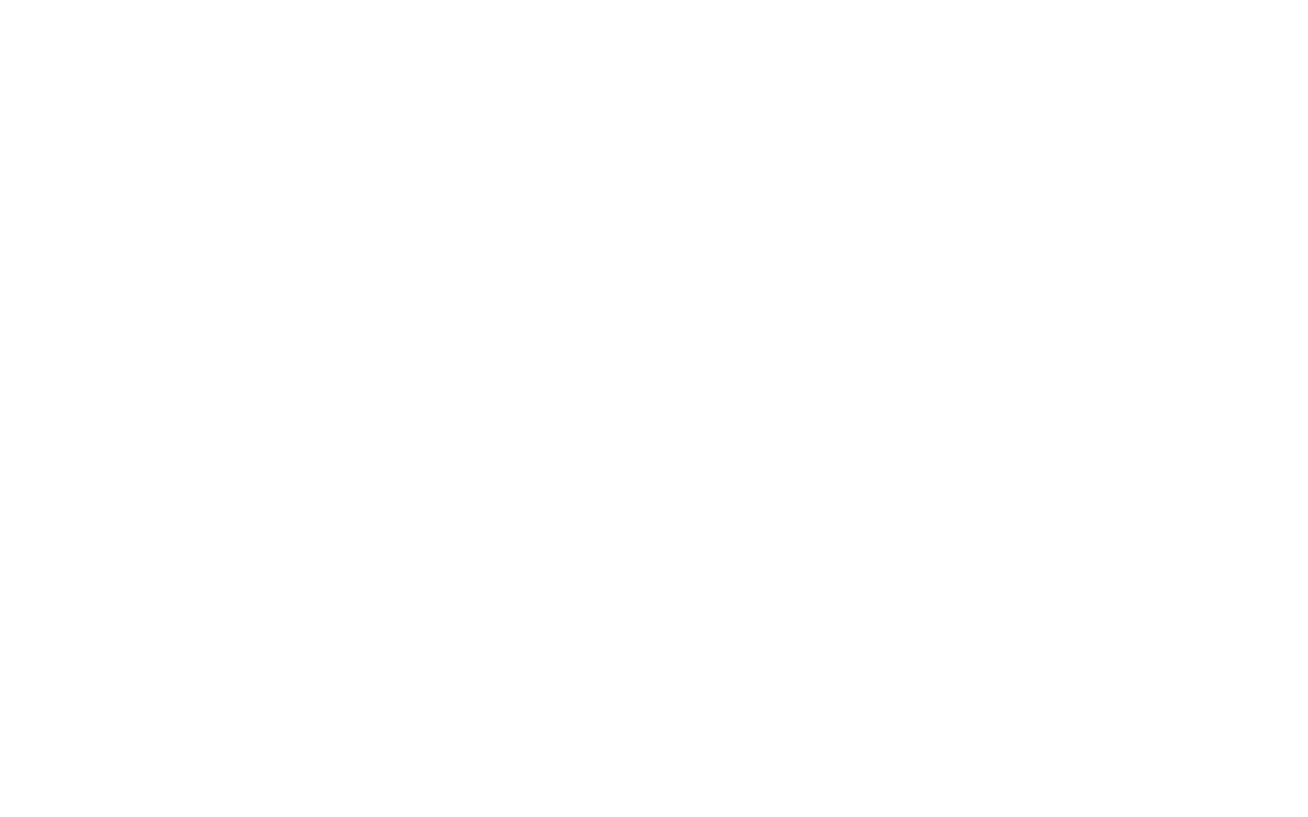
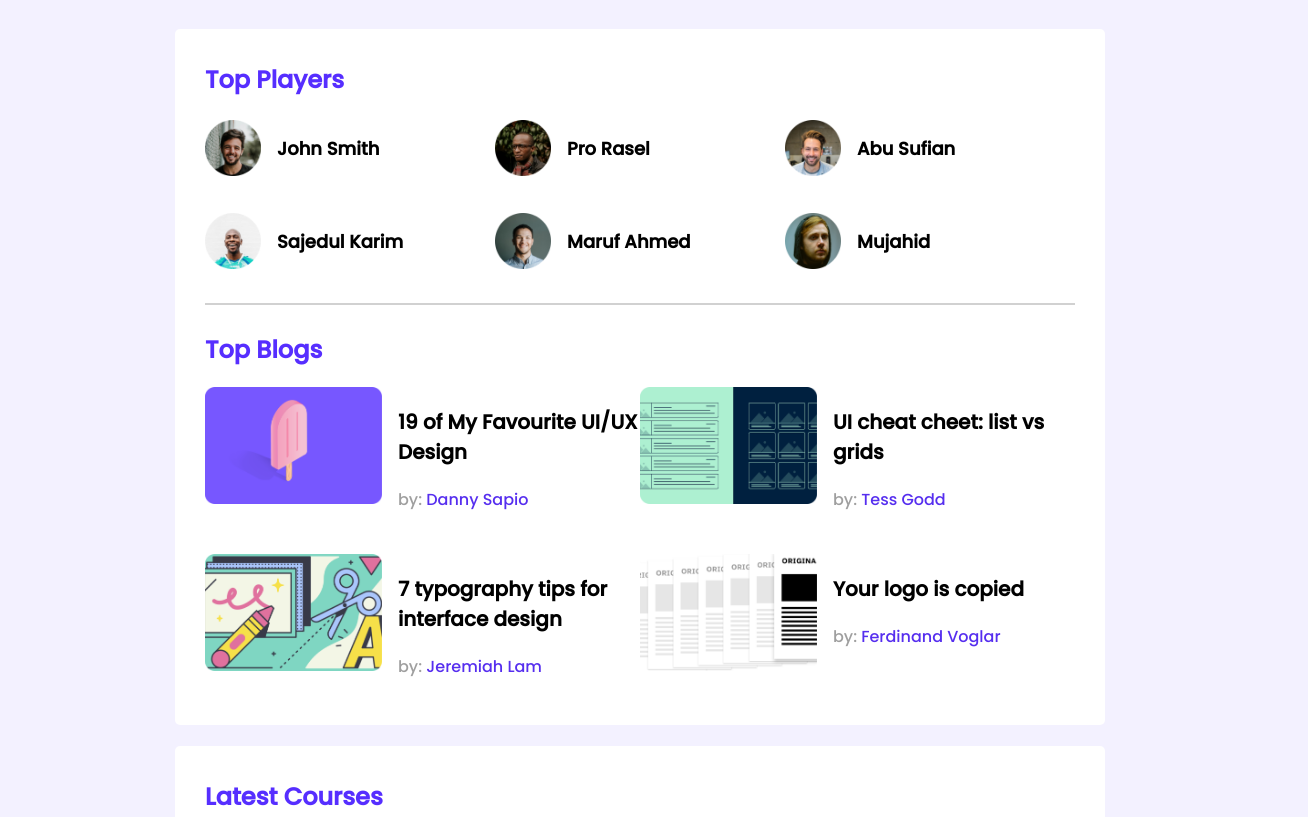
Before and after one commit to Shakhawat-Black/Responsive-web, a plain HTML site: page index.html in a window 1280 px wide. Shown: the top 817 px of the page, 1308 px wide, since content can reach past the window. Drawn offline with Linux system fonts and the light colour scheme.

Commit message:
changing added

```diff
--- a/index.html
+++ b/index.html
@@ -5,8 +5,109 @@
     <meta http-equiv="X-UA-Compatible" content="IE=edge">
     <meta name="viewport" content="width=device-width, initial-scale=1.0">
     <title>Responsive Web</title>
+    <!--Font Awesome-->
+    <script src="https://kit.fontawesome.com/65f8df3f86.js" crossorigin="anonymous"></script>
+
+    <!--css file link-->
+    <link rel="stylesheet" href="style.css">
 </head>
 <body>
+    <!-- header start -->
+    <header>
 
+    </header>
+    <!-- header end -->
+    <main>
+        <!-- top players and blog -->
+        <section class="container">
+            <div class="top-players">
+                <h2 class="section-title">Top Players</h2>
+                <div class="players">
+                    <div class="player">
+                        <img src="images/players/player-1.png" alt="">
+                        <h3 class="player-name">John Smith</h3>
+                    </div>
+                    <div class="player">
+                        <img src="images/players/player-2.png" alt="">
+                        <h3 class="player-name">Pro Rasel</h3>
+                    </div>
+                    <div class="player">
+                        <img src="images/players/player-3.png" alt="">
+                        <h3 class="player-name">Abu Sufian</h3>
+                    </div>
+                    <div class="player">
+                        <img src="images/players/player-4.png" alt="">
+                        <h3 class="player-name">Sajedul Karim</h3>
+                    </div>
+                    <div class="player">
+                        <img src="images/players/player-5.png" alt="">
+                        <h3 class="player-name">Maruf Ahmed</h3>
+                    </div>
+                    <div class="player">
+                        <img src="images/players/player-6.png" alt="">
+                        <h3 class="player-name">Mujahid</h3>
+                    </div>
+                </div>
+            </div>
+        <hr>
+        <div class="top-blogs">
+            <h2 class="section-title">Top Blogs</h2>
+            <div class="blogs">
+                    <article class="blog">
+                        <div class="thumbnail">
+                            <img src="images/blogs/blog-1.png" alt="">
+                        </div>
+                        <div class="blog-info">
+                            <h3 class="blog-title">19 of My Favourite UI/UX Design</h3>
+                            <p class="blog-author">by: <a href="">Danny Sapio</a></p>
+                        </div>
+                    </article>
+                    <article class="blog">
+                        <div class="thumbnail">
+                            <img src="images/blogs/blog-2.png" alt="">
+                        </div>
+                        <div class="blog-info">
+                            <h3 class="blog-title">UI cheat cheet: list vs grids</h3>
+                            <p class="blog-author">by: <a href="">Tess Godd</a></p>
+                        </div>
+                    </article>
+                    <article class="blog">
+                        <div class="thumbnail">
+                            <img src="images/blogs/blog-3.png" alt="">
+                        </div>
+                        <div class="blog-info">
+                            <h3 class="blog-title">7 typography tips for interface design</h3>
+                            <p class="blog-author">by: <a href="">Jeremiah Lam</a></p>
+                        </div>
+                    </article>
+                    <article class="blog">
+                        <div class="thumbnail">
+                            <img src="images/blogs/blog-4.png" alt="">
+                        </div>
+                        <div class="blog-info">
+                            <h3 class="blog-title">Your logo is copied</h3>
+                            <p class="blog-author">by: <a href="">Ferdinand Voglar</a></p>
+                        </div>
+                    </article>
+            </div>
+        </div>
+        </section>
+        <!-- top player and blog end -->
+
+        <!-- Latest courses start-->
+        <section class="container">
+            <h2 class="section-title">Latest Courses</h2>
+            <div class="courses">
+                <div class="course">
+                    <img class="course-banner" src="images/courses/course-1.png" alt="">
+                </div>
+                <div class="course-info">
+                    <h3 class="course-title">React- The Complete Guide 2021</h3>
+                </div>
+            </div>
+        </section>
+        <!-- Latest courses start-->
+
+    </main>
 </body>
 </html>
--- a/style.css
+++ b/style.css
@@ -0,0 +1,84 @@
+/*style fonts*/
+@import url('https://fonts.googleapis.com/css2?family=Poppins:wght@500&display=swap');
+/* top players style*/
+
+/* utilities */
+body{
+    font-family: 'Poppins', sans-serif;
+    background-color: #F3F1FF;
+}
+main{
+    display: flex;
+    flex-direction: column;
+    align-items: center;
+}
+.container{
+    width: 870px;
+    background-color: white;
+    padding: 30px;
+    margin-top: 21px;
+    border-radius: 5px;
+}
+/* top player style*/
+.top-players{
+    margin-bottom: 30px;
+}
+.section-title{
+    color: #562EFF;
+    font-size: 24px;
+    margin-top: 3px;
+}
+.players{
+    display: grid;
+    grid-template-columns: repeat(3, 1fr);
+    grid-row-gap: 30px;
+}
+.player{
+    display: flex;
+    align-items: center;
+}
+.player img{
+    width: 56px;
+    height: 56px;
+}
+.player-name{
+    margin-left: 16px;
+    font-size: 18px;
+}
+hr{
+    border: 1px solid #D1D1D1;
+    margin-bottom: 27px;
+}
+/* top blog style*/
+.blogs {
+    display: grid;
+    grid-template-columns: repeat(2, 1fr);
+    grid-row-gap: 26px;
+}
+.blog{
+    display: flex;
+}
+.blog .thumbnail img{
+    width: 177px;
+    height: 117px;
+}
+.blog-info{
+    margin-left: 16px;
+}
+.blog-title{
+    font-size: 20px;
+}
+.blog-author{
+    color: #9F9F9F;
+    font-size: 16px;
+}
+.blog-author a{
+    text-decoration: none;
+    font-size: 16px;
+    color: #562EEF;
+}
+/*--Courses Style--*/
+.course .course-banner img{
+    width: 224px;
+    height: 104px;
+}
```
